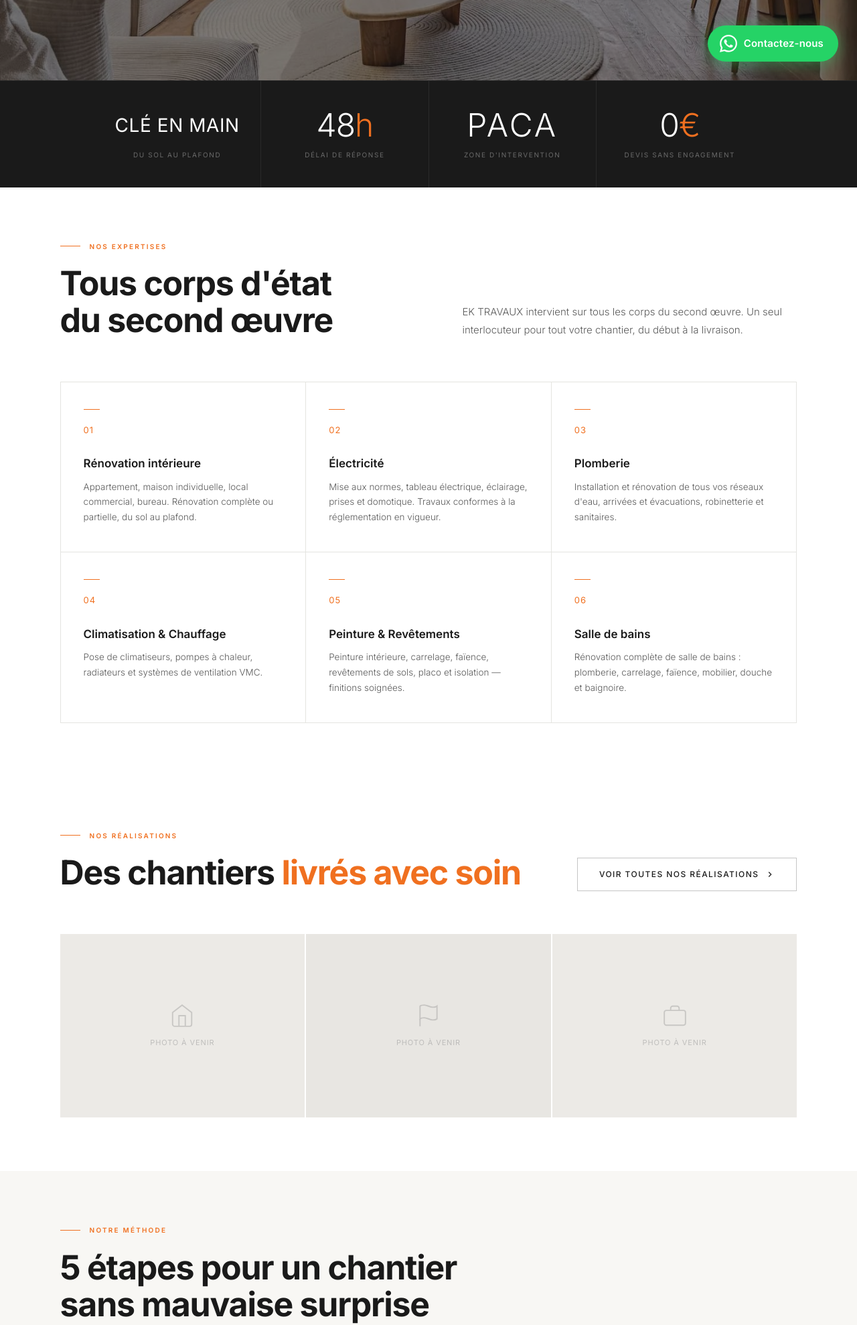
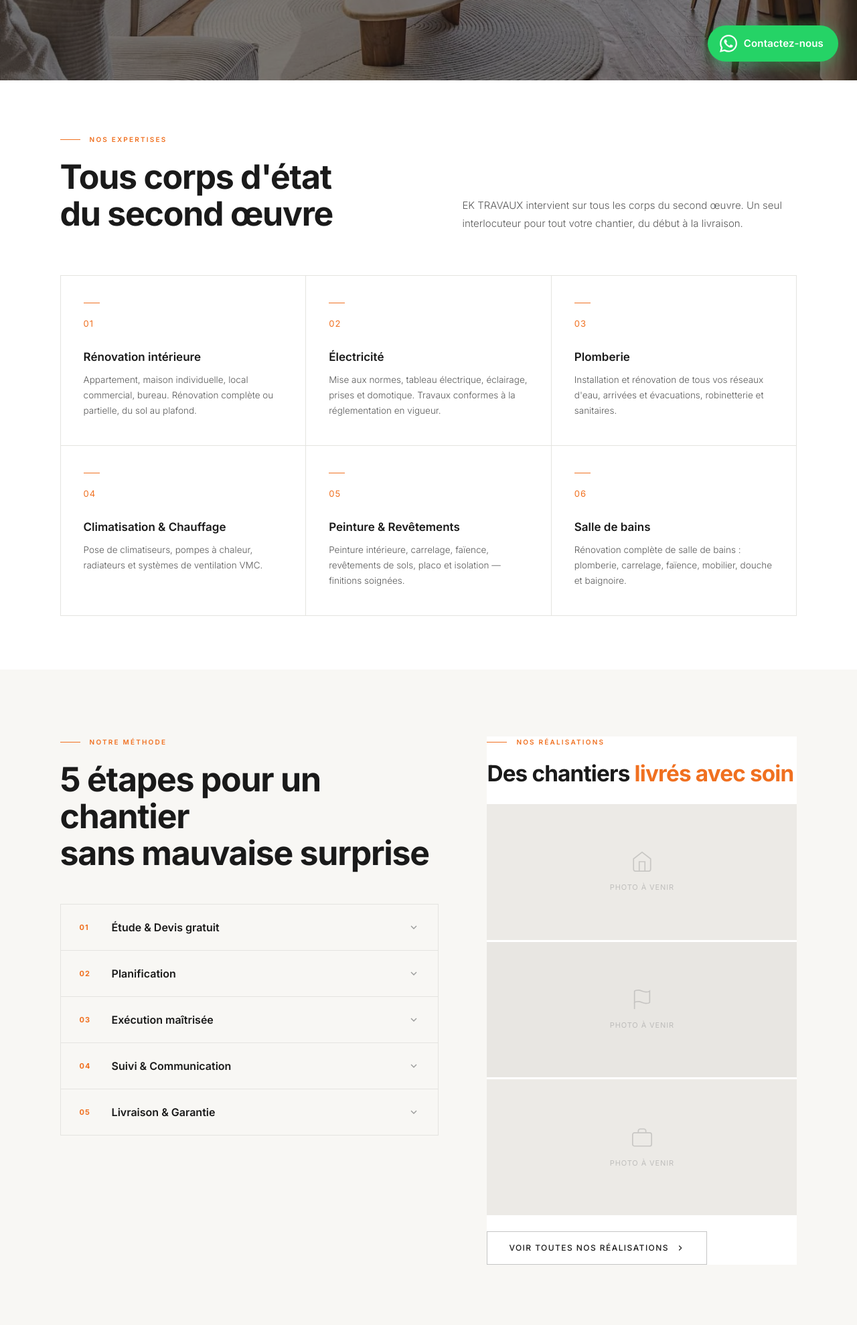
Before and after one commit to grldtafa/EK-TRAVAUX, a plain HTML site: page index.html in a window 1280 px wide. Shown: the part 680-2659 px from the top of the page at 67% size. Drawn offline with Linux system fonts and the light colour scheme.

Commit message:
Méthode + réalisations côte à côte, suppression barre stats
- Layout 2 colonnes : méthode (gauche) + réalisations (droite)
- Suppression de la barre stats (Clé en main / 48h / PACA / 0€)
- Cartes réalisations empilées verticalement en colonne droite
- Responsive : colonne unique sur mobile (<960px)

Co-Authored-By: Claude Sonnet 4.6 <noreply@anthropic.com>

```diff
--- a/index.html
+++ b/index.html
@@ -856,39 +856,31 @@
     @media (max-width: 700px) { .gallery-grid { grid-template-columns: 1fr 1fr; } }
     @media (max-width: 480px) { .gallery-grid { grid-template-columns: 1fr; } }
 
-    /* ===== MÉTHODE 2 COLONNES ===== */
-    .methode-layout {
+    /* ===== MÉTHODE + RÉALISATIONS (côte à côte) ===== */
+    .methode-real-layout {
       display: grid;
-      grid-template-columns: 1fr 1fr;
+      grid-template-columns: 1.1fr 0.9fr;
       gap: 72px;
       align-items: start;
     }
-    .methode-right {
-      position: sticky;
-      top: calc(var(--nav-h) + 24px);
-      overflow: hidden;
-      aspect-ratio: 3/4;
-      background: var(--grey-3);
+    .gallery-col {
+      display: flex;
+      flex-direction: column;
+      gap: 3px;
     }
-    .methode-right img {
-      width: 100%; height: 100%;
-      object-fit: cover;
-      transition: transform 0.6s ease;
+    .gallery-col .gallery-card {
+      aspect-ratio: 16/7;
     }
-    .methode-right:hover img { transform: scale(1.03); }
-    .methode-photo-ph {
-      width: 100%; height: 100%;
-      display: flex; flex-direction: column;
-      align-items: center; justify-content: center;
-      gap: 14px; color: var(--grey-2);
-      font-size: 11px; letter-spacing: 0.08em;
-      text-transform: uppercase; text-align: center; padding: 24px;
+    @media (max-width: 960px) {
+      .methode-real-layout {
+        grid-template-columns: 1fr;
       }
-    .methode-photo-ph svg { opacity: 0.35; }
-    .methode-photo-ph span { opacity: 0.55; }
-    @media (max-width: 900px) {
-      .methode-layout { grid-template-columns: 1fr; }
-      .methode-right { display: none; }
+      .gallery-col { flex-direction: row; }
+      .gallery-col .gallery-card { flex: 1; aspect-ratio: 4/3; }
+    }
+    @media (max-width: 600px) {
+      .gallery-col { flex-direction: column; }
+      .gallery-col .gallery-card { aspect-ratio: 16/7; }
     }
 
     /* ===== ACCORDÉON ===== */
@@ -974,27 +966,6 @@
     </div>
   </section>
 
-  <!-- ===== STATS ===== -->
-  <div class="stats">
-    <div class="stats-grid">
-      <div class="stat-item reveal reveal-delay-1">
-        <div class="stat-num" style="font-size:28px;letter-spacing:0.02em;font-weight:400;text-transform:uppercase;">Clé en main</div>
-        <div class="stat-label">Du sol au plafond</div>
-      </div>
-      <div class="stat-item reveal reveal-delay-2">
-        <div class="stat-num">48<span class="stat-accent">h</span></div>
-        <div class="stat-label">Délai de réponse</div>
-      </div>
-      <div class="stat-item reveal reveal-delay-3">
-        <div class="stat-num" style="font-size:48px;letter-spacing:0.06em;font-weight:300;">PACA</div>
-        <div class="stat-label">Zone d'intervention</div>
-      </div>
-      <div class="stat-item reveal reveal-delay-4">
-        <div class="stat-num">0<span class="stat-accent">€</span></div>
-        <div class="stat-label">Devis sans engagement</div>
-      </div>
-    </div>
-  </div>
 
   <!-- ===== SERVICES ===== -->
   <section id="services">
@@ -1048,53 +1019,17 @@
     </div>
   </section>
 
-  <!-- ===== RÉALISATIONS (teaser) ===== -->
-  <section id="realisations">
-    <div class="services-header reveal">
+  <!-- ===== MÉTHODE + RÉALISATIONS (côte à côte) ===== -->
+  <section id="methode" style="padding:100px 7vw;">
+    <div class="methode-real-layout">
+
+      <!-- GAUCHE : méthode -->
       <div>
-        <div class="section-eyebrow">Nos réalisations</div>
-        <div class="section-title">Des chantiers <em>livrés avec soin</em></div>
-      </div>
-      <a href="realisations.html" class="btn-secondary" style="color:var(--ink);border-color:rgba(26,26,26,0.25);white-space:nowrap;">
-        Voir toutes nos réalisations
-        <svg width="14" height="14" viewBox="0 0 24 24" fill="none" stroke="currentColor" stroke-width="2"><polyline points="9 18 15 12 9 6"/></svg>
-      </a>
-    </div>
-    <div class="gallery-grid" style="grid-template-columns:repeat(3,1fr);">
-      <div class="gallery-card reveal reveal-delay-1">
-        <div class="gallery-ph" style="background:#ECEAE6;">
-          <svg width="38" height="38" viewBox="0 0 24 24" fill="none" stroke="#888" stroke-width="1.2"><path d="M3 9l9-7 9 7v11a2 2 0 01-2 2H5a2 2 0 01-2-2z"/><polyline points="9,22 9,12 15,12 15,22"/></svg>
-          <span>Photo à venir</span>
-        </div>
-        <div class="gallery-overlay"></div>
-        <div class="gallery-caption"><div class="gallery-tag">Rénovation complète</div><h4>Appartement T3</h4><small>Marseille 6ème</small></div>
-      </div>
-      <div class="gallery-card reveal reveal-delay-2">
-        <div class="gallery-ph" style="background:#E8E6E2;">
-          <svg width="38" height="38" viewBox="0 0 24 24" fill="none" stroke="#888" stroke-width="1.2"><path d="M4 15s1-1 4-1 5 2 8 2 4-1 4-1V3s-1 1-4 1-5-2-8-2-4 1-4 1z"/><line x1="4" y1="22" x2="4" y2="15"/></svg>
-          <span>Photo à venir</span>
-        </div>
-        <div class="gallery-overlay"></div>
-        <div class="gallery-caption"><div class="gallery-tag">Salle de bains</div><h4>Réfection totale</h4><small>Aix-en-Provence</small></div>
-      </div>
-      <div class="gallery-card reveal reveal-delay-3">
-        <div class="gallery-ph" style="background:#ECEAE6;">
-          <svg width="38" height="38" viewBox="0 0 24 24" fill="none" stroke="#888" stroke-width="1.2"><rect x="2" y="7" width="20" height="14" rx="2"/><path d="M16 7V5a2 2 0 00-2-2h-4a2 2 0 00-2 2v2"/></svg>
-          <span>Photo à venir</span>
-        </div>
-        <div class="gallery-overlay"></div>
-        <div class="gallery-caption"><div class="gallery-tag">Cuisine</div><h4>Réaménagement complet</h4><small>Marseille 8ème</small></div>
-      </div>
-    </div>
-  </section>
-
-  <!-- ===== MÉTHODE ===== -->
-  <section id="methode">
         <div class="methode-header reveal" style="margin-bottom:40px;">
           <div class="section-eyebrow">Notre méthode</div>
           <div class="section-title">5 étapes pour un chantier<br>sans mauvaise surprise</div>
         </div>
-    <div class="acc-list" style="max-width:860px;">
+        <div class="acc-list">
           <div class="acc-item reveal reveal-delay-1">
             <button class="acc-trigger"><span class="acc-num">01</span><span class="acc-title">Étude &amp; Devis gratuit</span><svg class="acc-arrow" width="16" height="16" viewBox="0 0 24 24" fill="none" stroke="currentColor" stroke-width="2"><polyline points="6 9 12 15 18 9"/></svg></button>
             <div class="acc-body"><div class="acc-body-inner">Visite sur site, écoute de votre projet, chiffrage détaillé sous 48h. Sans engagement.</div></div>
@@ -1115,6 +1050,49 @@
             <button class="acc-trigger"><span class="acc-num">05</span><span class="acc-title">Livraison &amp; Garantie</span><svg class="acc-arrow" width="16" height="16" viewBox="0 0 24 24" fill="none" stroke="currentColor" stroke-width="2"><polyline points="6 9 12 15 18 9"/></svg></button>
             <div class="acc-body"><div class="acc-body-inner">Réception du chantier avec vous, levée des réserves et garantie décennale sur nos travaux.</div></div>
           </div>
+        </div>
+      </div>
+
+      <!-- DROITE : réalisations -->
+      <div id="realisations">
+        <div class="reveal" style="margin-bottom:28px;">
+          <div class="section-eyebrow">Nos réalisations</div>
+          <div class="section-title" style="font-size:clamp(22px,2.6vw,34px);">Des chantiers <em>livrés avec soin</em></div>
+        </div>
+        <div class="gallery-col">
+          <div class="gallery-card reveal reveal-delay-1">
+            <div class="gallery-ph" style="background:#ECEAE6;">
+              <svg width="34" height="34" viewBox="0 0 24 24" fill="none" stroke="#888" stroke-width="1.2"><path d="M3 9l9-7 9 7v11a2 2 0 01-2 2H5a2 2 0 01-2-2z"/><polyline points="9,22 9,12 15,12 15,22"/></svg>
+              <span>Photo à venir</span>
+            </div>
+            <div class="gallery-overlay"></div>
+            <div class="gallery-caption"><div class="gallery-tag">Rénovation complète</div><h4>Appartement T3</h4><small>Marseille 6ème</small></div>
+          </div>
+          <div class="gallery-card reveal reveal-delay-2">
+            <div class="gallery-ph" style="background:#E8E6E2;">
+              <svg width="34" height="34" viewBox="0 0 24 24" fill="none" stroke="#888" stroke-width="1.2"><path d="M4 15s1-1 4-1 5 2 8 2 4-1 4-1V3s-1 1-4 1-5-2-8-2-4 1-4 1z"/><line x1="4" y1="22" x2="4" y2="15"/></svg>
+              <span>Photo à venir</span>
+            </div>
+            <div class="gallery-overlay"></div>
+            <div class="gallery-caption"><div class="gallery-tag">Salle de bains</div><h4>Réfection totale</h4><small>Aix-en-Provence</small></div>
+          </div>
+          <div class="gallery-card reveal reveal-delay-3">
+            <div class="gallery-ph" style="background:#ECEAE6;">
+              <svg width="34" height="34" viewBox="0 0 24 24" fill="none" stroke="#888" stroke-width="1.2"><rect x="2" y="7" width="20" height="14" rx="2"/><path d="M16 7V5a2 2 0 00-2-2h-4a2 2 0 00-2 2v2"/></svg>
+              <span>Photo à venir</span>
+            </div>
+            <div class="gallery-overlay"></div>
+            <div class="gallery-caption"><div class="gallery-tag">Cuisine</div><h4>Réaménagement complet</h4><small>Marseille 8ème</small></div>
+          </div>
+        </div>
+        <div style="margin-top:24px;">
+          <a href="realisations.html" class="btn-secondary" style="color:var(--ink);border-color:rgba(26,26,26,0.25);">
+            Voir toutes nos réalisations
+            <svg width="14" height="14" viewBox="0 0 24 24" fill="none" stroke="currentColor" stroke-width="2"><polyline points="9 18 15 12 9 6"/></svg>
+          </a>
+        </div>
+      </div>
+
     </div>
   </section>
 
```
Lines whose indentation alone changed are shown as unchanged.
